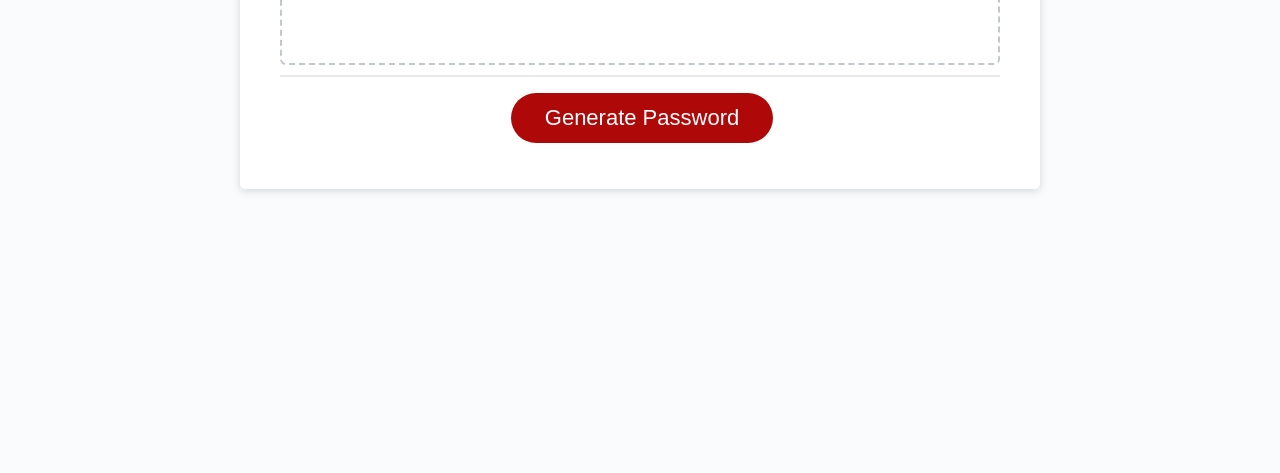
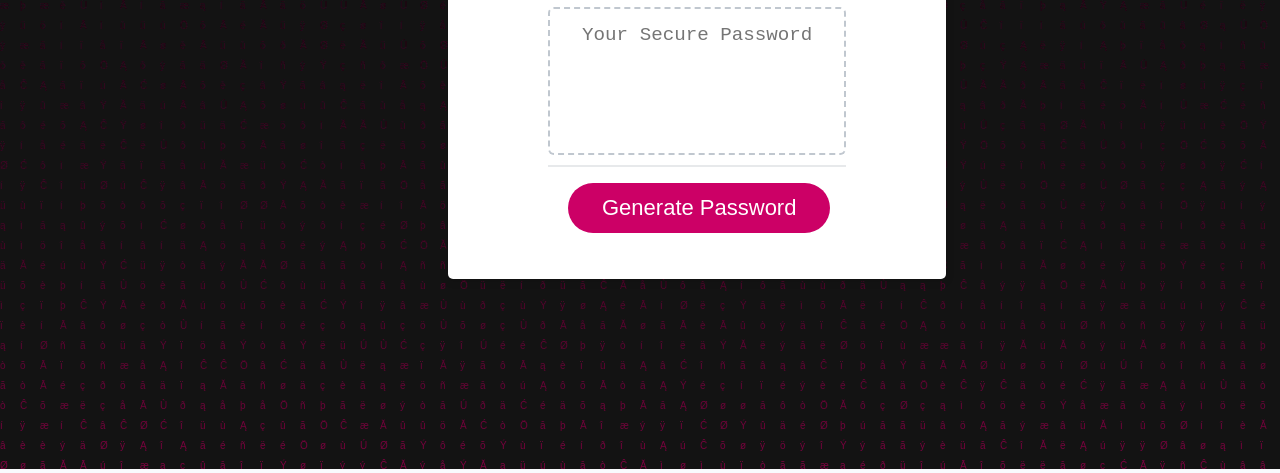
Before and after one commit to micheqn3/password-generator, a plain HTML site: page index.html in a window 1280 px wide. Shown: the part 331-804 px from the top of the page. Drawn offline with Linux system fonts and the light colour scheme.

Commit message:
Added matrix canvas and Assets folder

```diff
--- a/index.html
+++ b/index.html
@@ -7,8 +7,11 @@
     <title>Password Generator</title>
     <link rel="stylesheet" href="style.css" />
   </head>
+
   <body>
-    <div class="wrapper">
+    <div id = "canvas-wrap">
+      <canvas></canvas>
+      <div id='overlay'>
         <header>
           <h1>Password Generator</h1>
         </header>
@@ -30,5 +33,6 @@
       </div>
     </div>
     <script src="script.js"></script>
+    <script src="matrix.js"></script>
   </body>
 </html>
--- /dev/null
+++ b/matrix.js
@@ -0,0 +1,27 @@
+const canvas = document.querySelector("canvas"), // selects the canvas tag
+  $ = canvas.getContext("2d"),
+  W = (canvas.width = window.innerWidth),
+  H = (canvas.height = window.innerHeight);
+
+const str = "ÖØÙÚÝâãäåæçèéëìíîïðñòôõöøùúûüýþÿĀāĂăĄąĆĈ"; // these characters will display as the canvas background
+const letters = str.split("");
+
+let font = 20,
+  col = W / font,
+  arr = [];
+
+for (let i = 0; i < col; i++) arr[i] = 1;
+
+function matrix() {
+  $.fillStyle = "rgba(0,0,0,.05)";
+  $.fillRect(0, 0, W, H);
+  $.fillStyle = "#cc0066";
+  for (let i = 0; i < arr.length; i++) {
+    let txt = letters[Math.floor(Math.random() * letters.length)];
+    $.fillText(txt, i * font, arr[i] * font);
+    if (arr[i] * font > H && Math.random() > 0.975) arr[i] = 0;
+    arr[i]++;
+  }
+}
+setInterval(matrix, 100);
+window.addEventListener("resize", () => location.reload());
--- a/style.css
+++ b/style.css
@@ -5,8 +5,7 @@
 }
 
 html,
-body,
-.wrapper {
+body {
   height: 100%;
   margin: 0;
   padding: 0;
@@ -17,17 +16,21 @@ body {
   background-color: #f9fbfd;
 }
 
-.wrapper {
-  padding-top: 30px;
-  padding-left: 20px;
-  padding-right: 20px;
+#canvas-wrap {
+  position:relative
+}
+
+#overlay {
+  position:absolute;
+  top: 15%;
+  left: 35%;
 }
 
 header {
   text-align: center;
   padding: 20px;
   padding-top: 0px;
-  color: hsl(206, 17%, 28%);
+  color: white;
 }
 
 .card {
@@ -39,7 +42,7 @@ header {
   font-size: 18px;
   margin: 0 auto;
   max-width: 800px;
-  padding: 30px 40px;
+  padding: 30px 100px;
 }
 
 .card-header::after {
@@ -74,7 +77,7 @@ header {
 
 .btn {
   border: none;
-  background-color: hsl(360, 91%, 36%);
+  background-color: #cc0066;
   border-radius: 25px;
   box-shadow: rgba(0, 0, 0, 0.1) 0px 1px 6px 0px rgba(0, 0, 0, 0.2) 0px 1px 1px
     0px;
@@ -118,6 +121,7 @@ button[disabled] {
   overflow: hidden;
 }
 
+/*
 @media (max-width: 690px) {
   .btn {
     font-size: 1rem;
@@ -135,3 +139,5 @@ button[disabled] {
     font-size: 0.8rem;
   }
 }
+
+*/
```
Also changed, not shown: script.js (+0 -15 lines), Assets/password-gen-screenshot.png (added), 1 other file. Lines whose indentation alone changed are shown as unchanged.
